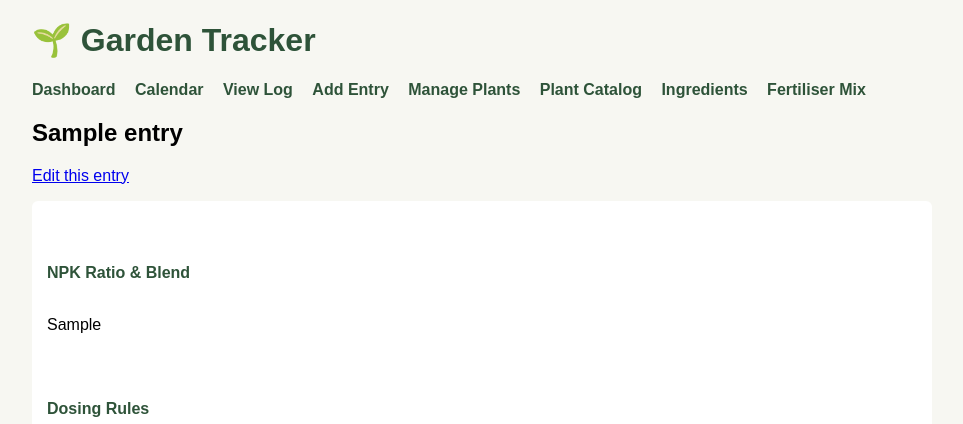
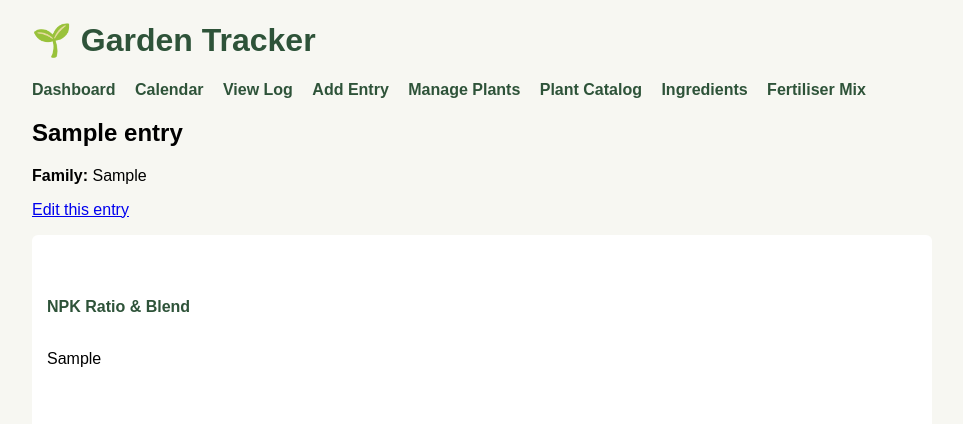
Before and after one commit to WarlockAUS/garden-tracker, a Flask app: template templates/catalog_detail.html in a window 1280 px wide. Shown: the top 424 px of the page, without its empty margins (158-1121 px from the left). Run offline with Flask 3, Linux system fonts and the light colour scheme; the template is opened without the code that fills it: most values are stand-ins (such as "Sample title", 1, 10 or a date in 2020); parts of the project's set-up code (start-up, migrations or seed data) failed here and were passed over.

Commit message:
Add plant family information to catalog detail

```diff
--- a/templates/catalog_detail.html
+++ b/templates/catalog_detail.html
@@ -1,6 +1,7 @@
 {% extends "base.html" %}
 {% block content %}
 <h2>{{ entry.name }}</h2>
+<p>{% if entry.plant_family %}<strong>Family:</strong> {{ entry.plant_family }}{% endif %}</p>
 <p><a href="{{ url_for('catalog_edit', catalog_id=entry.id) }}">Edit this entry</a></p>
 <div class="catalog-card">
     <div class="catalog-section">
```
